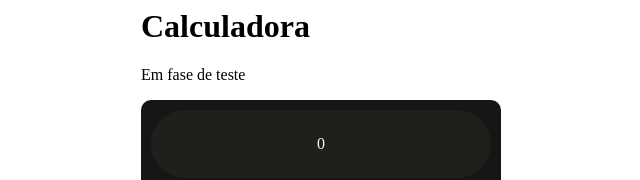
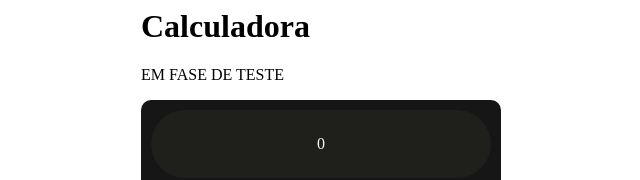
Before and after one commit to Joel-leal/calculadora, a plain HTML site: page calcTest.html in a window 1280 px wide. Shown: the top 180 px of the page, 319-959 px from the left. Drawn offline with Linux system fonts and the light colour scheme.

Commit message:
primeira revisao

```diff
--- a/calcTest.html
+++ b/calcTest.html
@@ -10,7 +10,7 @@
         <div class="page-container">
           <h1>Calculadora</h1>
 
-          <p>Em fase de teste</p>
+          <p>EM FASE DE TESTE</p>
 
           <div class="grid-container">
           <div class="item1" id="output">0</div>
--- a/script.js
+++ b/script.js
@@ -1,3 +1,4 @@
+// código de teste de implementação das operações na calculadora
 let displayTest = ""
 let numOne
 let numTwo
--- a/style.css
+++ b/style.css
@@ -1,3 +1,4 @@
+    /* Folha de estilo código da página calcTest*/
     .item1 { grid-area: header; border-radius: 60px;}
     .item2 { grid-area: ac; border-radius: 60px; }
     .item3 { grid-area: mm; border-radius: 60px; }
```
